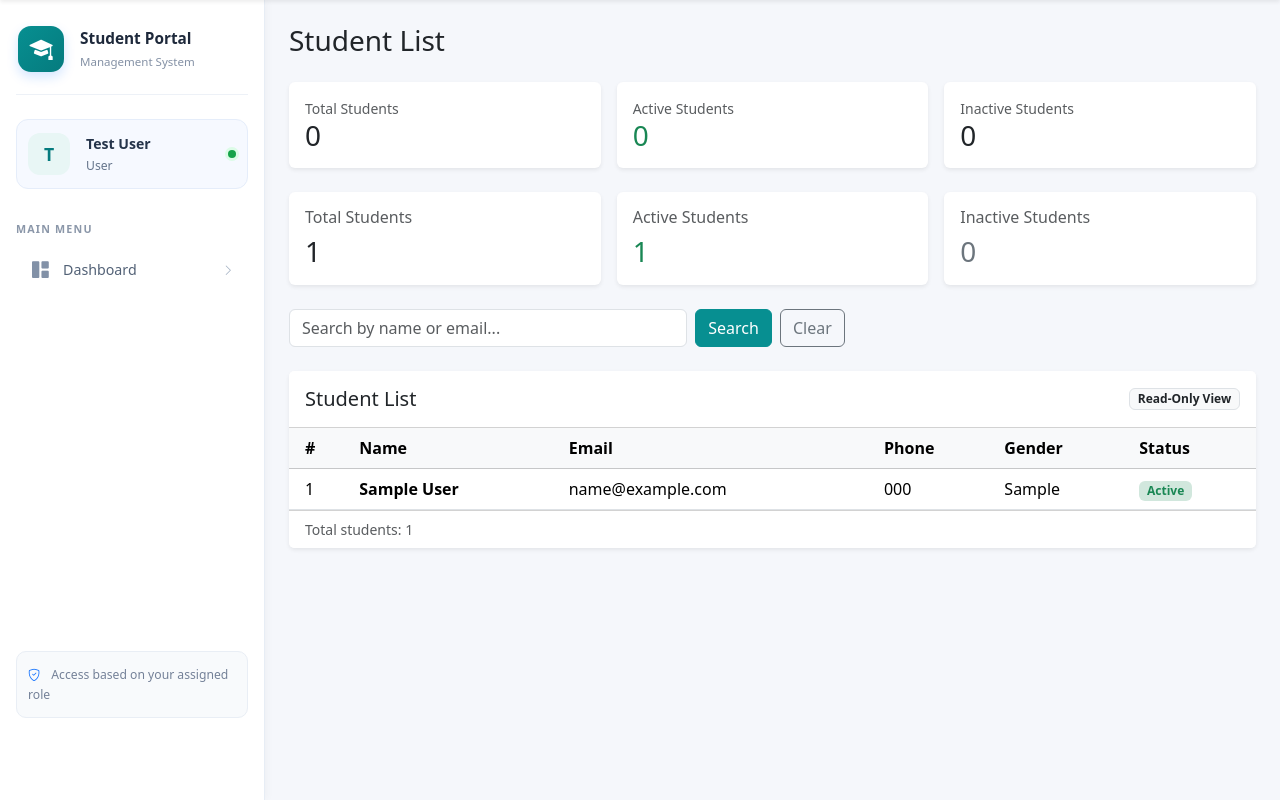
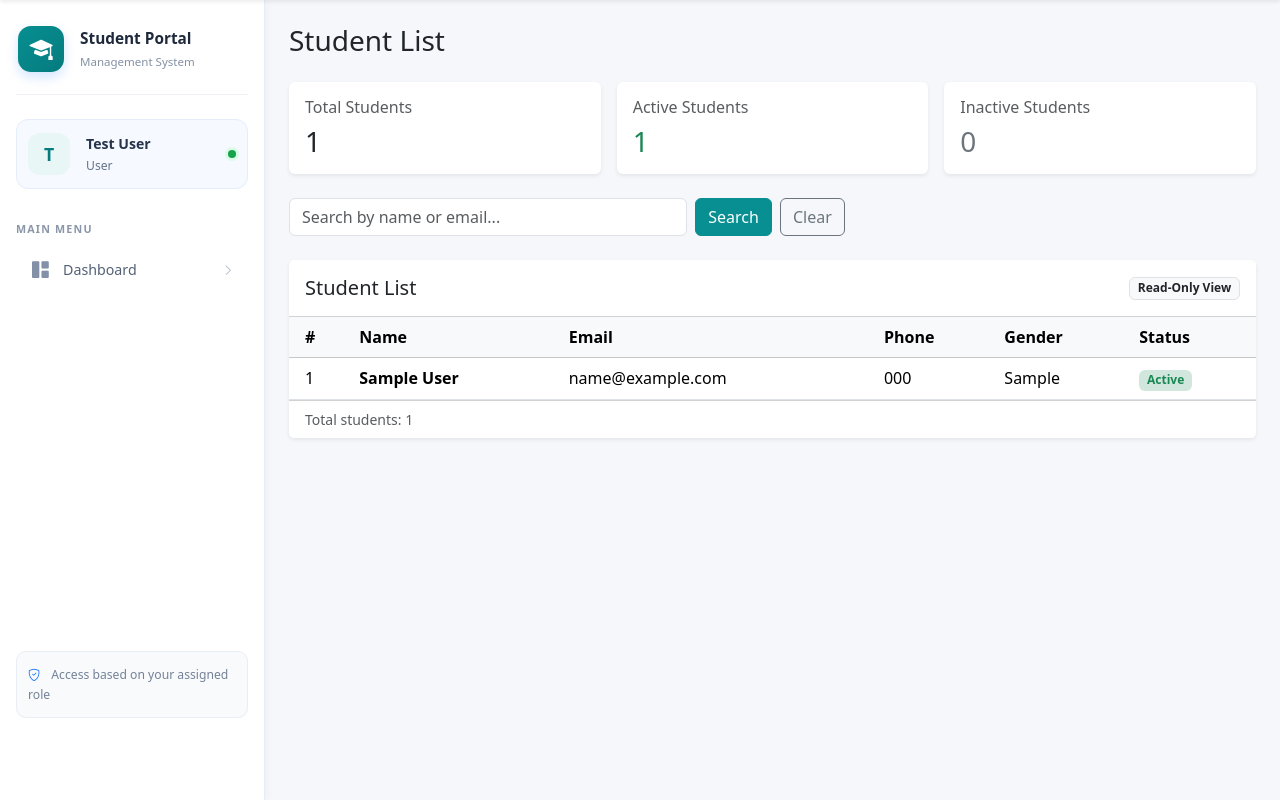
Before and after one commit to adhilaps-eng/student-management, a Laravel app: page /students in a window 1280 px wide. Shown: the part 58-858 px from the top of the page. Run offline with Laravel 12, Linux system fonts and the light colour scheme; a user stored in the database is signed in; data comes from the database, SQL or seed files in the repository; tables that the repository leaves empty hold one stand-in row (values such as "Sample post"); style sheets or scripts are compiled from the project's sources.

Commit message:
completed role based loging dashboard

```diff
--- a/app/Http/Controllers/Auth/LoginController.php
+++ b/app/Http/Controllers/Auth/LoginController.php
@@ -61,7 +61,7 @@ class LoginController extends Controller
          return redirect('/students');
   }
 
-       return redirect()->route('dashboard');
+       return redirect('/students');
     }
 
     public function destroy(Request $request): RedirectResponse
--- a/resources/views/dashboard.blade.php
+++ b/resources/views/dashboard.blade.php
@@ -134,7 +134,7 @@
                 <div class="card border-0 shadow-sm h-100">
                     <div class="card-body">
                         <h6 class="text-muted">Student Directory</h6>
-                        <p class="text-muted small mb-2">View the list of students (read-only access).</p>
+                        <p class="text-muted small mb-2">View the student list (read-only).</p>
                         <a href="{{ url('/students') }}" class="btn btn-sm btn-outline-primary">
                             View Student List
                         </a>
@@ -158,7 +158,7 @@
 
         <div class="card border-0 shadow-sm">
             <div class="card-header bg-white py-3">
-                <h5 class="mb-0">My Student Details</h5>
+                <h5 class="mb-0">Student Profile</h5>
             </div>
             <div class="card-body">
                 <div class="row g-3">
--- a/resources/views/students/index.blade.php
+++ b/resources/views/students/index.blade.php
@@ -4,19 +4,20 @@
 
 @section('content')
 @php
-    $roleSlug = auth()->user()?->role?->slug;
-    $canManageStudents = in_array($roleSlug, ['super-admin', 'admin', 'teacher'], true);
+    $user = auth()->user();
+    $roleSlug = strtolower((string) ($role ?? $user?->role?->slug ?? ''));
+    $roleId = (int) ($user?->role_id ?? 0);
+
+    $isAdmin = in_array($roleSlug, ['super-admin', 'admin'], true) || in_array($roleId, [1, 2], true);
+    $isTeacher = $roleSlug === 'teacher' || $roleId === 3;
+    $canManageStudents = $isAdmin || $isTeacher;
 @endphp
 
 <div class="d-flex flex-wrap justify-content-between align-items-center gap-2 mb-4">
     <h3 class="mb-0">
         {{ $canManageStudents ? 'Student Management' : 'Student List' }}
     </h3>
-    @php
-    $user = auth()->user();
-    $roleSlug = strtolower((string) ($user?->role?->slug ?? ''));
-    $isAdmin = in_array($roleSlug, ['super-admin', 'admin'], true) || in_array((int) ($user?->role_id ?? 0), [1, 2], true);
-    @endphp
+
     <div class="d-flex align-items-center gap-2">
         @if ($isAdmin)
             <a href="{{ url('/admin/teachers/create') }}" class="btn btn-success text-nowrap">
@@ -24,7 +25,7 @@
             </a>
         @endif
 
-        @if ($canManageStudents)
+        @if ($isAdmin || $isTeacher)
             <a href="{{ url('/students/create') }}" class="btn btn-primary text-nowrap">
                 <i class="bi bi-plus-lg me-1"></i> Add Student
             </a>
@@ -36,8 +37,8 @@
     <div class="col-12 col-md-4">
         <div class="card border-0 shadow-sm h-100">
             <div class="card-body">
-                <div class="text-muted small">Total Students</div>
-                <h3 class="mb-0">{{ $totalStudentsCount ?? 0 }}</h3>
+                <h6 class="text-muted">Total Students</h6>
+                <h3 class="mb-0">{{ $totalStudentsCount ?? ($totalStudents ?? 0) }}</h3>
             </div>
         </div>
     </div>
@@ -45,8 +46,8 @@
     <div class="col-12 col-md-4">
         <div class="card border-0 shadow-sm h-100">
             <div class="card-body">
-                <div class="text-muted small">Active Students</div>
-                <h3 class="mb-0 text-success">{{ $activeStudentsCount ?? 0 }}</h3>
+                <h6 class="text-muted">Active Students</h6>
+                <h3 class="text-success mb-0">{{ $activeStudentsCount ?? ($activeStudents ?? 0) }}</h3>
             </div>
         </div>
     </div>
@@ -54,37 +55,8 @@
     <div class="col-12 col-md-4">
         <div class="card border-0 shadow-sm h-100">
             <div class="card-body">
-                <div class="text-muted small">Inactive Students</div>
-                <h3 class="mb-0">{{ $inactiveStudentsCount ?? 0 }}</h3>
-            </div>
-        </div>
-    </div>
-</div>
-
-    <div class="row g-3 mb-4">
-        <div class="col-md-4">
-            <div class="card border-0 shadow-sm h-100">
-                <div class="card-body">
-                    <h6 class="text-muted">Total Students</h6>
-                    <h3 class="mb-0">{{ $totalStudents }}</h3>
-                </div>
-            </div>
-        </div>
-
-        <div class="col-md-4">
-            <div class="card border-0 shadow-sm h-100">
-                <div class="card-body">
-                    <h6 class="text-muted">Active Students</h6>
-                    <h3 class="text-success mb-0">{{ $activeStudents }}</h3>
-                </div>
-            </div>
-        </div>
-
-        <div class="col-md-4">
-            <div class="card border-0 shadow-sm h-100">
-                <div class="card-body">
                 <h6 class="text-muted">Inactive Students</h6>
-                    <h3 class="text-secondary mb-0">{{ $inactiveStudents }}</h3>
+                <h3 class="text-secondary mb-0">{{ $inactiveStudentsCount ?? ($inactiveStudents ?? 0) }}</h3>
             </div>
         </div>
     </div>
@@ -212,5 +184,4 @@
         </div>
     </div>
 </div>
-</div>
 @endsection
```
Lines whose indentation alone changed are shown as unchanged.
